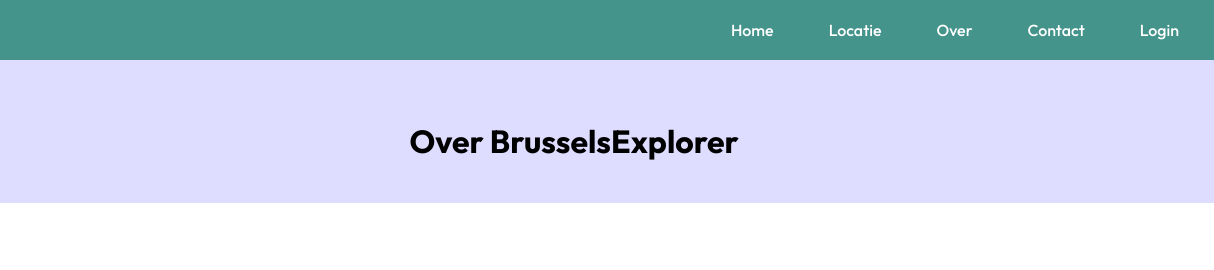
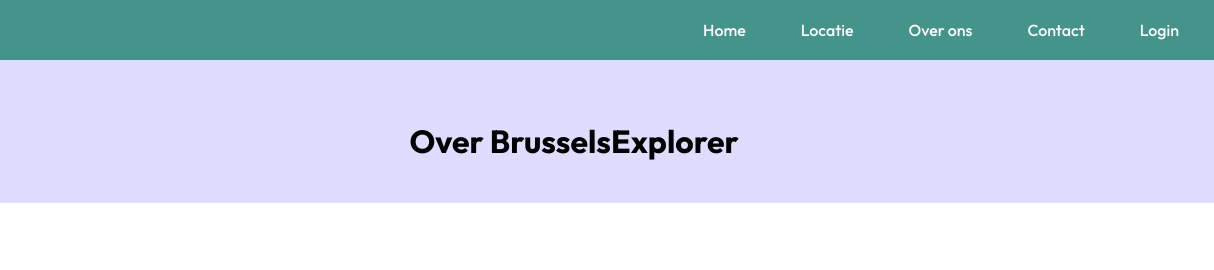
Before and after one commit to kiranchaudry97/Project_dynamic_groepswerk, a plain HTML site: page about.html in a window 1280 px wide. Shown: the top 270 px of the page, 66-1280 px from the left. Drawn offline with Linux system fonts and the light colour scheme; a web font is replaced by a local one.

Commit message:
Update about.html
Co-Authored-By: Linabenhaj <182611180+Linabenhaj@users.noreply.github.com>

```diff
--- a/about.html
+++ b/about.html
@@ -17,7 +17,7 @@
       <ul>
         <li><a href="index.html">Home</a></li>
         <li><a href="locatie.html">Locatie</a></li>
-        <li><a href="about.html" class="active">Over</a></li>
+        <li><a href="about.html" class="active">Over ons</a></li>
         <li><a href="contact.html">Contact</a></li>
         <li><a href="login.html">Login</a></li>
       </ul>
```
